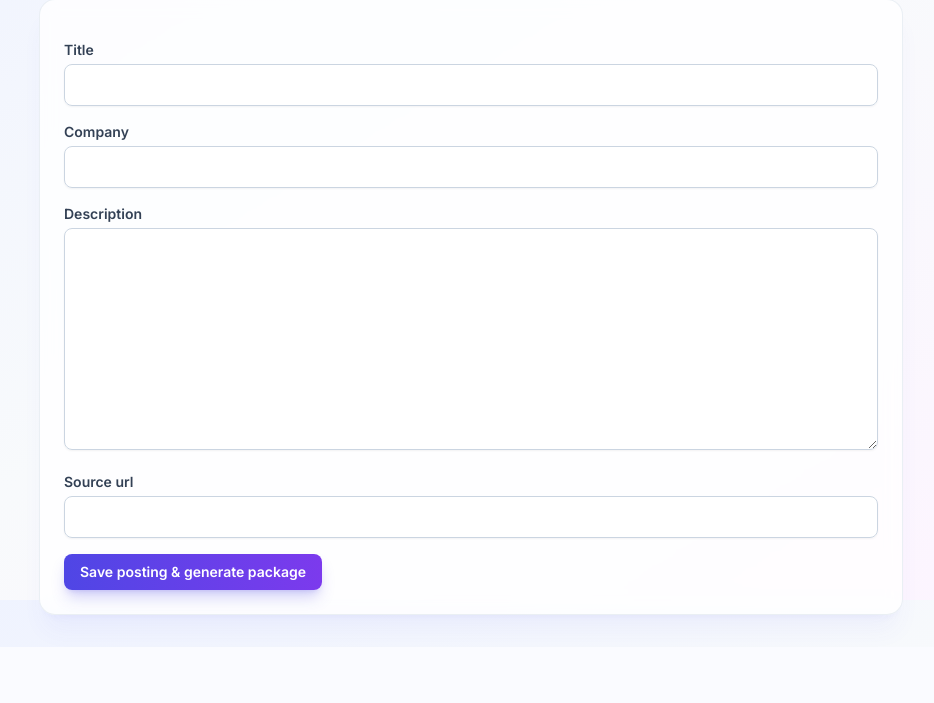
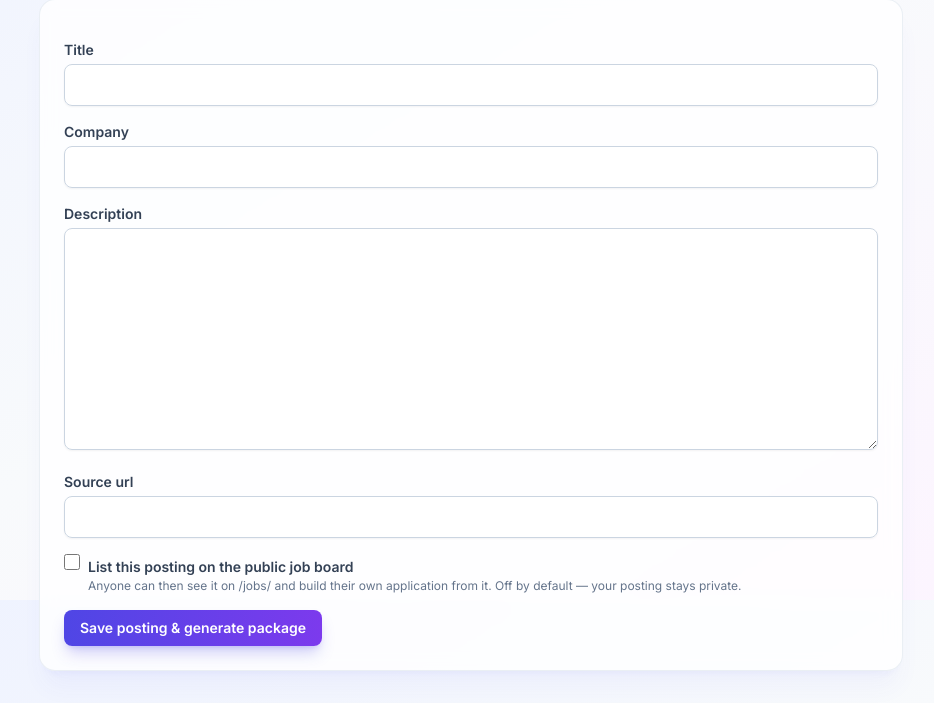
Before and after one commit to rodolfo-dechiara/applyagent, a Django app: page /jobs/new/ in a window 1280 px wide. Shown: the part 200-903 px from the top of the page, without its empty margins (169-1103 px from the left). Before the commit the page ends 839 px from the top, so only its background shows below. Run offline with Django 5.2, Linux system fonts and the light colour scheme; the visitor is signed in with stand-in values (Sample User, id 1); some libraries are stand-ins or nearby versions.

Commit message:
feat(board): opt postings into the public board from the paste form
JobPostingForm gains an is_public checkbox (off by default); the dashboard
badges public postings. Rendered as an inline checkbox row in job_form.html.

Generated by Mistral Vibe.
Co-Authored-By: Mistral Vibe <vibe@mistral.ai>

```diff
--- a/core/forms.py
+++ b/core/forms.py
@@ -93,12 +93,22 @@ class ProfileForm(forms.ModelForm):
 class JobPostingForm(forms.ModelForm):
     class Meta:
         model = JobPosting
-        fields: ClassVar[list[str]] = ["title", "company", "description", "source_url"]
+        fields: ClassVar[list[str]] = ["title", "company", "description", "source_url", "is_public"]
         widgets: ClassVar[dict[str, forms.Widget]] = {
             "title": forms.TextInput(attrs={"class": INPUT_CLASS}),
             "company": forms.TextInput(attrs={"class": INPUT_CLASS}),
             "description": forms.Textarea(attrs={"class": TEXTAREA_CLASS + " min-h-48"}),
             "source_url": forms.URLInput(attrs={"class": INPUT_CLASS}),
+            "is_public": forms.CheckboxInput(attrs={"class": "h-4 w-4 accent-indigo-600"}),
+        }
+        labels: ClassVar[dict[str, str]] = {
+            "is_public": "List this posting on the public job board",
+        }
+        help_texts: ClassVar[dict[str, str]] = {
+            "is_public": (
+                "Anyone can then see it on /jobs/ and build their own application "
+                "from it. Off by default — your posting stays private."
+            ),
         }
 
     def __init__(self, *args: Any, **kwargs: Any) -> None:
--- a/core/templates/core/dashboard.html
+++ b/core/templates/core/dashboard.html
@@ -47,6 +47,12 @@
               >
             {% endif %}
             <span class="text-xs text-slate-400">{{ application.agent_mode }} mode</span>
+            {% if application.job.is_public %}
+              <span
+                class="rounded-full bg-fuchsia-100 px-2.5 py-0.5 text-xs font-semibold text-fuchsia-800 ring-1 ring-fuchsia-200/60"
+                >Public</span
+              >
+            {% endif %}
           </div>
         </li>
       {% endfor %}
--- a/core/templates/core/job_form.html
+++ b/core/templates/core/job_form.html
@@ -17,11 +17,22 @@
   >
     {% csrf_token %}
     {% for field in form %}
-      <div>
-        <label class="mb-1 block text-sm font-semibold text-slate-700" for="{{ field.id_for_label }}">{{ field.label }}</label>
-        {{ field }}
-        {% for error in field.errors %}<p class="mt-1 text-sm text-red-600">{{ error }}</p>{% endfor %}
-      </div>
+      {% if field.field.widget.input_type == "checkbox" %}
+        <div class="flex items-start gap-2">
+          {{ field }}
+          <div>
+            <label class="text-sm font-semibold text-slate-700" for="{{ field.id_for_label }}">{{ field.label }}</label>
+            {% if field.help_text %}<p class="text-xs text-slate-500">{{ field.help_text }}</p>{% endif %}
+            {% for error in field.errors %}<p class="mt-1 text-sm text-red-600">{{ error }}</p>{% endfor %}
+          </div>
+        </div>
+      {% else %}
+        <div>
+          <label class="mb-1 block text-sm font-semibold text-slate-700" for="{{ field.id_for_label }}">{{ field.label }}</label>
+          {{ field }}
+          {% for error in field.errors %}<p class="mt-1 text-sm text-red-600">{{ error }}</p>{% endfor %}
+        </div>
+      {% endif %}
     {% endfor %}
     <button
       type="submit"
```
Also changed, not shown: core/tests/test_job_board.py (+52 -0 lines).
